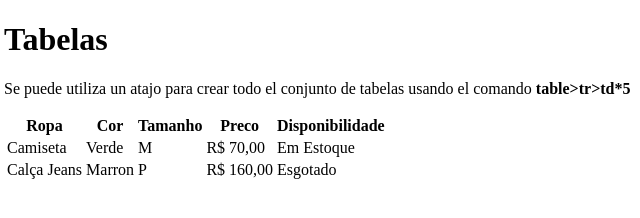
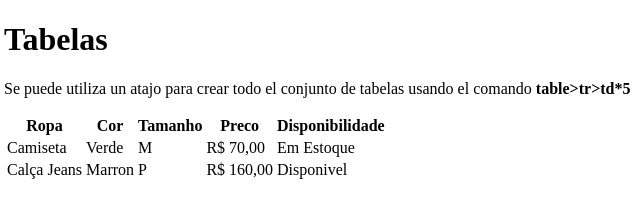
Before and after one commit to salvador-mdev/aula-tabela, a plain HTML site: page index.html in a window 1280 px wide. Shown: the full height of the page, 4-644 px from the left. Drawn offline with Linux system fonts and the light colour scheme.

Commit message:
Mudando linea de disponivilidade de calca

```diff
--- a/index.html
+++ b/index.html
@@ -29,7 +29,7 @@
             <td>Marron</td>
             <td>P</td>
             <td>R$ 160,00</td>
-            <td>Esgotado</td>
+            <td>Disponivel</td>
         </tr>
 
 </body>
```
